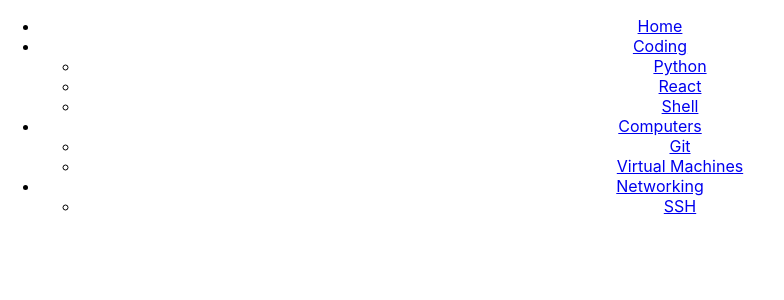
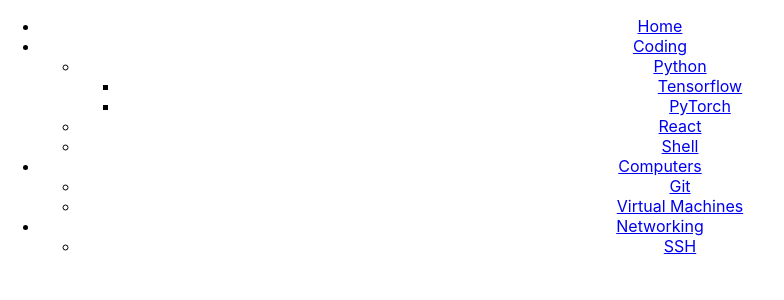
Before and after one commit to fordaj/fordnotes, a React (Create React App) app: page / in a window 1280 px wide. Shown: the top 300 px of the page, without its empty margins (0-784 px from the left). Built offline with nearby package versions, Linux system fonts and the light colour scheme.

Commit message:
Added subsubpage support

```diff
--- a/src/components/NavBar/NavBar.js
+++ b/src/components/NavBar/NavBar.js
@@ -6,7 +6,6 @@
   constructor(props) {
     super(props);
     this.state = {
-      userInput: '',
       Pages: [
         {
             Title: "Home",
@@ -87,6 +86,22 @@
             <a href={Page.URL}>{Page.Title}</a>
             <ul>
               {Page.Subpages.map((Subpage, j) => {
+                if (Subpage.Subsubpages !== undefined){
+                  return (
+                    <li key={i*100+j} className={Subpage.Classes}>
+                      <a href={Subpage.URL}>{Subpage.Title}</a>
+                      <ul>
+                        {Subpage.Subsubpages.map((Subsubpage, k) => {
+                          return (
+                          <li key={i*10000+j*100+k} className={Subsubpage.Classes}>
+                            <a href={Subsubpage.URL}>{Subsubpage.Title}</a>
+                          </li>
+                          )
+                        })}
+                      </ul>
+                    </li>
+                  )
+                }
                 return (
                   <li key={i*100+j} className={Subpage.Classes}>
                     <a href={Subpage.URL}>{Subpage.Title}</a>
```
